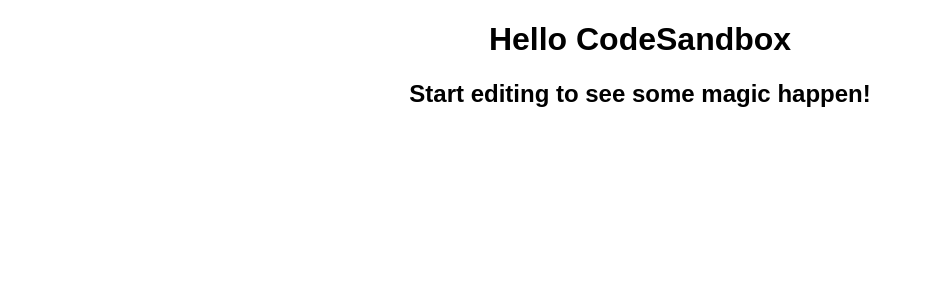
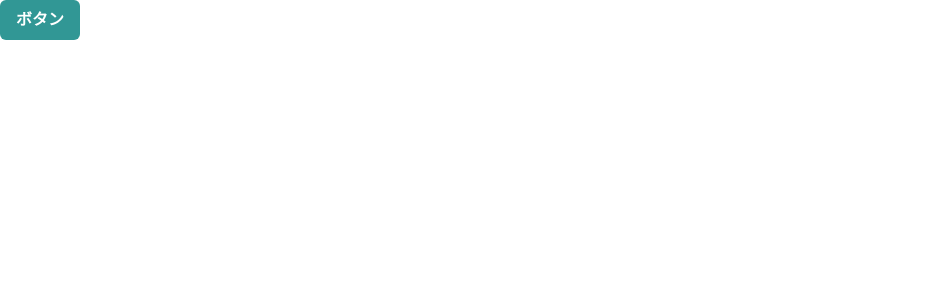
Before and after one commit to ko-to-mi-san/User_kanri_sandbox, a React (Create React App) app: page / in a window 1280 px wide. Shown: the top 300 px of the page, without its empty margins (0-932 px from the left). Built offline with nearby package versions, Linux system fonts and the light colour scheme.

Commit message:
chakraUI導入

```diff
--- a/package.json
+++ b/package.json
@@ -9,6 +9,10 @@
   ],
   "main": "src/index.tsx",
   "dependencies": {
+    "@chakra-ui/react": "1.8.8",
+    "@emotion/react": "11.9.0",
+    "@emotion/styled": "11.8.1",
+    "framer-motion": "6.2.9",
     "react": "18.0.0",
     "react-dom": "18.0.0",
     "react-scripts": "4.0.3"
--- a/src/App.tsx
+++ b/src/App.tsx
@@ -1,10 +1,10 @@
+import { Button, ChakraProvider } from "@chakra-ui/react";
 import "./styles.css";
 
 export default function App() {
   return (
-    <div className="App">
-      <h1>Hello CodeSandbox</h1>
-      <h2>Start editing to see some magic happen!</h2>
-    </div>
+    <ChakraProvider>
+      <Button colorScheme="teal">ボタン</Button>
+    </ChakraProvider>
   );
 }
```
